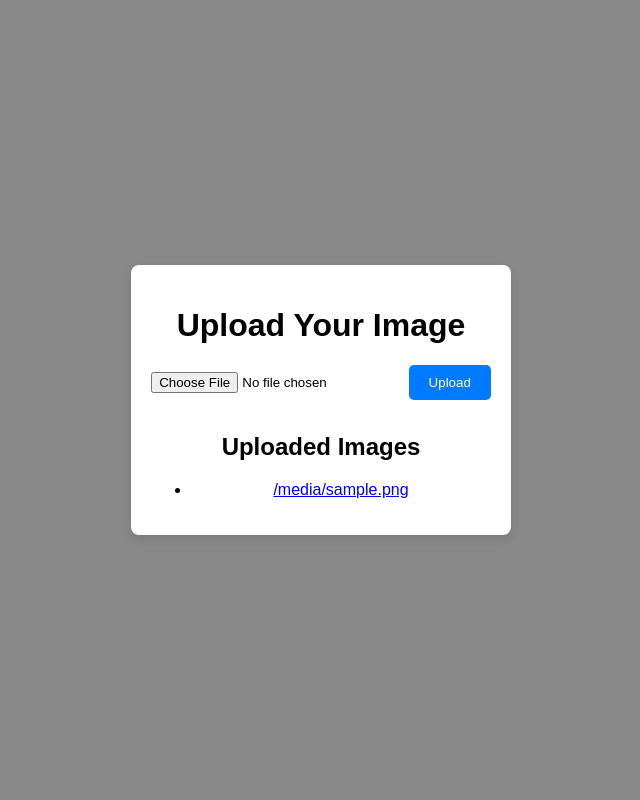
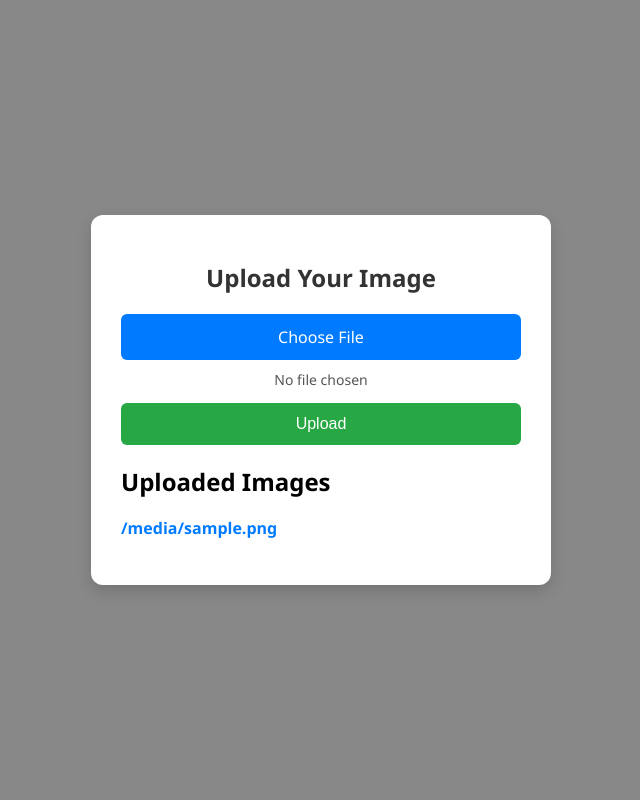
Before and after one commit to gallayagnesh/nithish-geminiai-cndassignment-2, a Flask app: template templates/index.html in a window 1280 px wide. Shown: the whole page, without its empty margins (319-959 px from the left). Run offline with Flask 3, Linux system fonts and the light colour scheme; the template is opened without the code that fills it: most values are stand-ins (such as "Sample title", 1, 10 or a date in 2020); parts of the project's set-up code (start-up, migrations or seed data) failed here and were passed over.

Commit message:
Update index.html

```diff
--- a/templates/index.html
+++ b/templates/index.html
@@ -6,34 +6,82 @@
     <title>Image Upload</title>
     <style>
         body {
-            font-family: Arial, sans-serif;
-            background-color: {{ bg_color }};
+            font-family: "Segoe UI", Tahoma, Geneva, Verdana, sans-serif;
+            background-color: {{bg_color}};
             display: flex;
             justify-content: center;
             align-items: center;
             height: 100vh;
             margin: 0;
+            flex-direction: column;
         }
         .container {
             background: white;
-            padding: 20px;
-            border-radius: 8px;
-            box-shadow: 0 4px 10px rgba(0, 0, 0, 0.1);
+            padding: 30px;
+            border-radius: 12px;
+            box-shadow: 0 6px 15px rgba(0, 0, 0, 0.15);
             text-align: center;
+            width: 400px;
+        }
+        h1 {
+            font-size: 24px;
+            color: #333;
+            margin-bottom: 20px;
         }
         .upload-form input[type="file"] {
-            margin-bottom: 20px;
+            display: none;
+        }
+        .upload-label {
+            display: block;
+            background-color: #007bff;
+            color: white;
+            padding: 12px;
+            border-radius: 6px;
+            cursor: pointer;
+            font-size: 16px;
+            transition: background 0.3s ease;
+            margin-bottom: 10px;
+        }
+        .upload-label:hover {
+            background-color: #0056b3;
         }
         .upload-form button {
-            padding: 10px 20px;
-            background-color: #007bff;
+            padding: 12px;
+            width: 100%;
+            background-color: #28a745;
             color: white;
             border: none;
-            border-radius: 5px;
+            border-radius: 6px;
             cursor: pointer;
+            font-size: 16px;
+            transition: background 0.3s ease;
         }
         .upload-form button:hover {
-            background-color: #0056b3;
+            background-color: #218838;
+        }
+        #file-chosen {
+            margin-top: 10px;
+            font-size: 14px;
+            color: #555;
+        }
+        .uploaded-images {
+            margin-top: 20px;
+            text-align: left;
+        }
+        .uploaded-images ul {
+            list-style: none;
+            padding: 0;
+        }
+        .uploaded-images li {
+            margin: 10px 0;
+        }
+        .uploaded-images a {
+            text-decoration: none;
+            color: #007bff;
+            font-weight: bold;
+        }
+        .uploaded-images a:hover {
+            text-decoration: underline;
         }
     </style>
 </head>
@@ -41,10 +89,13 @@
     <div class="container">
         <h1>Upload Your Image</h1>
         <form class="upload-form" action="/upload" method="post" enctype="multipart/form-data">
-        <input type="file" name="image" accept="image/jpeg, image/jpg" required>
+            <label for="file" class="upload-label">Choose File</label>
+            <input type="file" id="file" name="image" accept="image/jpeg, image/jpg" required>
+            <p id="file-chosen">No file chosen</p>
             <button type="submit">Upload</button>
         </form>
 
+        <div class="uploaded-images">
             <h2>Uploaded Images</h2>
             <ul>
                 {% for image in images %}
@@ -52,5 +103,15 @@
                 {% endfor %}
             </ul>
         </div>
+    </div>
+
+    <script>
+        const fileInput = document.getElementById("file");
+        const fileChosen = document.getElementById("file-chosen");
+
+        fileInput.addEventListener("change", function() {
+            fileChosen.textContent = this.files[0] ? this.files[0].name : "No file chosen";
+        });
+    </script>
 </body>
 </html>
```
Lines whose indentation alone changed are shown as unchanged.
